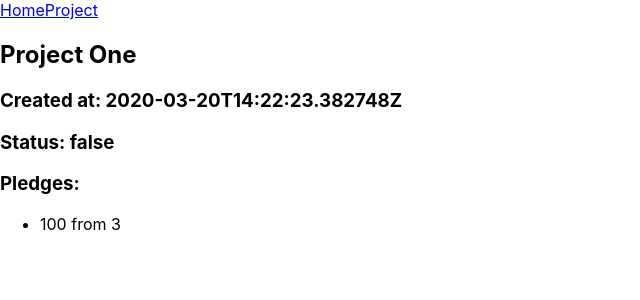
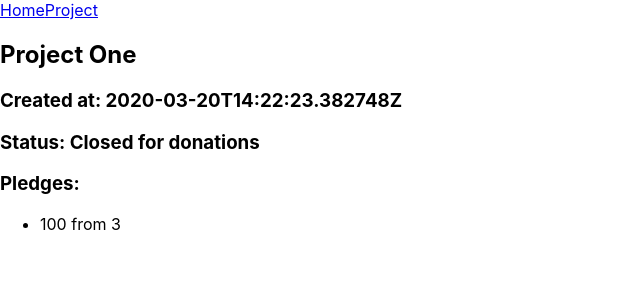
Before and after one commit to Caroline99/she-codes-crowdfunding, a React (Create React App) app: page /project in a window 1280 px wide. Shown: the top 300 px of the page, without its empty margins (0-640 px from the left). Built offline with nearby package versions, Linux system fonts and the light colour scheme.

Commit message:
making status open or closed for donations

```diff
--- a/src/pages/ProjectPage.jsx
+++ b/src/pages/ProjectPage.jsx
@@ -7,7 +7,7 @@ function ProjectPage() {
             <h2>{oneProject.title}</h2>
             <h3>Created at: {oneProject.date_created}</h3>
             {/* <h3>Created at: {new Intl.DateTimeFormat('en-AU', {year: 'numeric', month: 'long', day: 'numeric'})}</h3> */}
-            <h3>{`Status: ${oneProject.is_open}`}</h3>
+            <h3>{`Status: ${oneProject.is_open ? 'Open for donations' : 'Closed for donations'}`}</h3>
             <h3>Pledges:</h3>
             <ul>
                 {oneProject.pledges.map((pledgeData, key) => {
```
